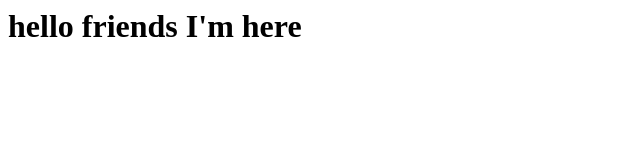
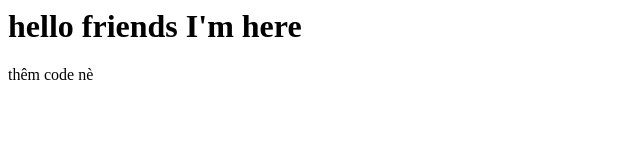
Before and after one commit to alexanderngia/demo, a plain HTML site: page index.html in a window 1280 px wide. Shown: the full height of the page, 0-640 px from the left. Drawn offline with Linux system fonts and the light colour scheme.

Commit message:
edit index.html file

```diff
--- a/index.html
+++ b/index.html
@@ -1 +1,2 @@
 <h1>hello friends I'm here</h1>
+<p>thêm code nè</p>
```
